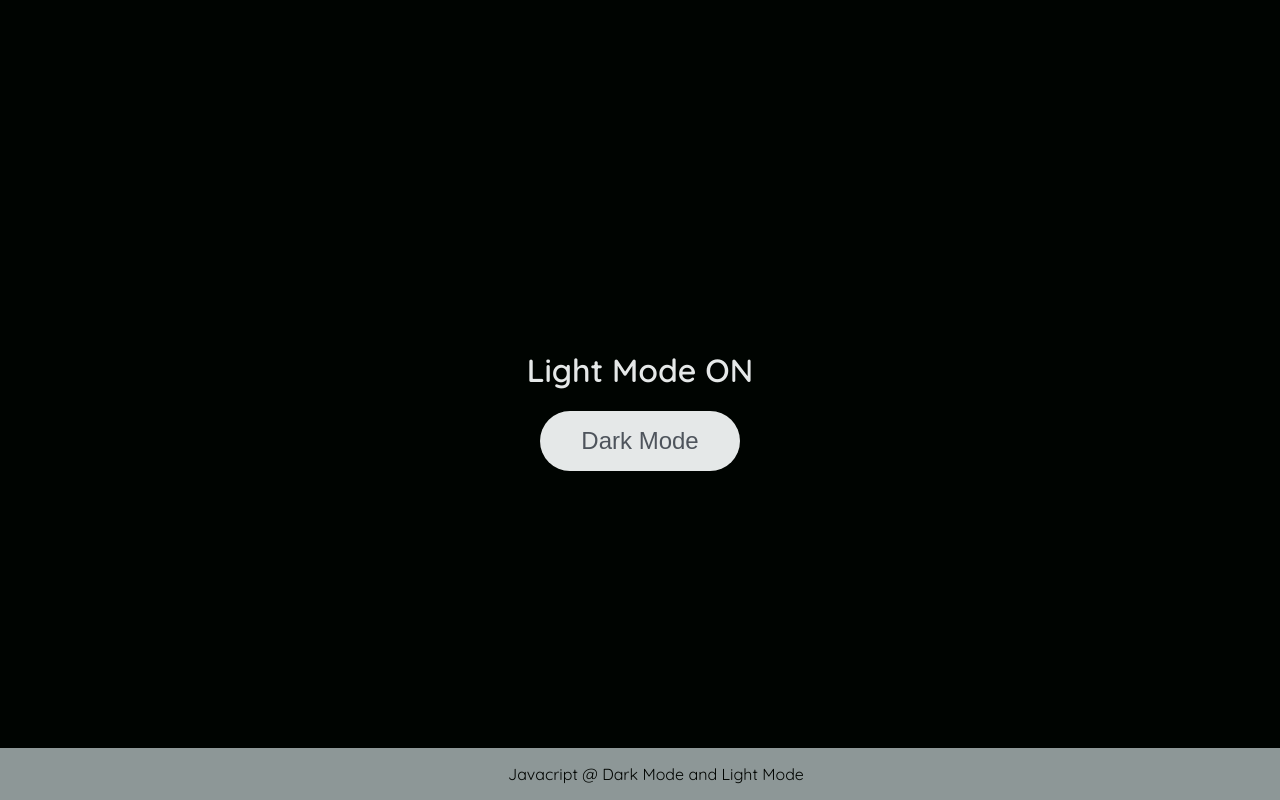
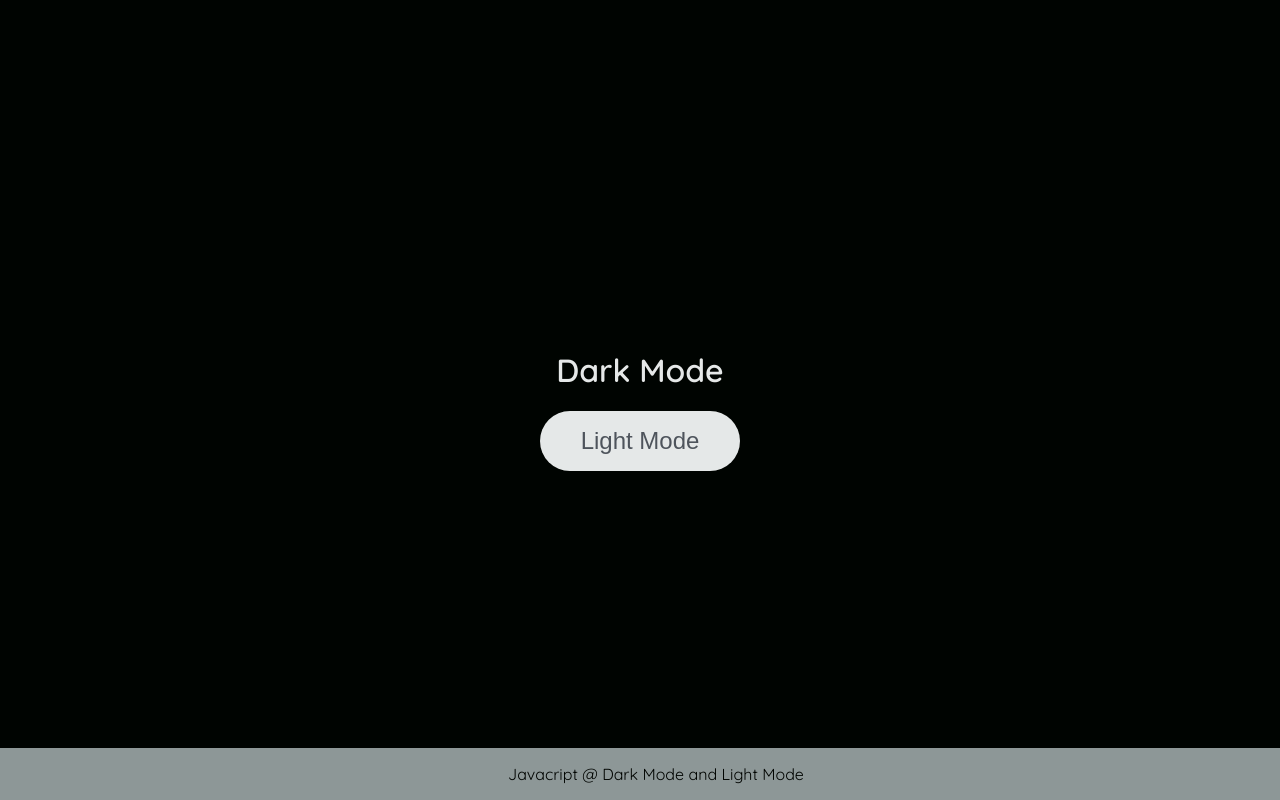
Before and after one commit to Ednavan/lightMode-darkMode, a plain HTML site: page index.html in a window 1280 px wide. Both pictures are taken after a click on the button "Dark Mode". Drawn offline with Linux system fonts and the light colour scheme.

Commit message:
create effect darkmode and light mode

```diff
--- a/assets/js/scripts.js
+++ b/assets/js/scripts.js
@@ -1,15 +1,34 @@
 
 function changeMode(){
     changeClasses();
+    changeText();
 }
 
 function changeClasses(){
-    btn.classList.toggle('dark-mode');
-    h1.classList.toggle('dark-mode');
-    body.classList.toggle('dark-mode');
-    footer.classList.toggle('dark-mode');
+    btn.classList.toggle(darkModeClass);
+    h1.classList.toggle(darkModeClass);     //ao clicar no botao pode-se observar na inspeção que a class dark-mode é adicionada.
+    body.classList.toggle(darkModeClass);
+    footer.classList.toggle(darkModeClass);
 }
 
+/**@param changeText funcao que muda o texto de acordo com o click do button */
+function changeText(){
+    const lightMode = "Light Mode";
+    const darkMode = "Dark Mode";
+
+
+    /**@param body seu uso aqui é porque ele comanda toda a página */
+    if(body.classList.contains(darkModeClass)){  //contains vai verificar dentro da classLista de botão se existe alguma coisa, ou seja, se existe o  'dark-mode'
+        btn.innerHTML = lightMode
+        h1.innerHTML = darkMode;
+        return;  //com esse retorno, faz com que saia da função
+    }
+
+    btn.innerHTML = darkMode;
+    h1.innerHTML = lightMode;
+}
+
+const darkModeClass = 'dark-mode'
 const btn = document.getElementById('mode-selector');
 const h1 = document.getElementById('page-title');
 const body = document.getElementsByTagName('body')[0]; //Estou pegando pela própria tag no caso body
--- a/index.html
+++ b/index.html
@@ -9,7 +9,7 @@
 </head>
 <body>
     <main>
-        <h1 id="page-title">Light Mode ON</h1>
+        <h1 id="page-title">Light Mode </h1>
         <button aria-label="selection-modo" id="mode-selector">Dark Mode</button>
     </main>
 
```
